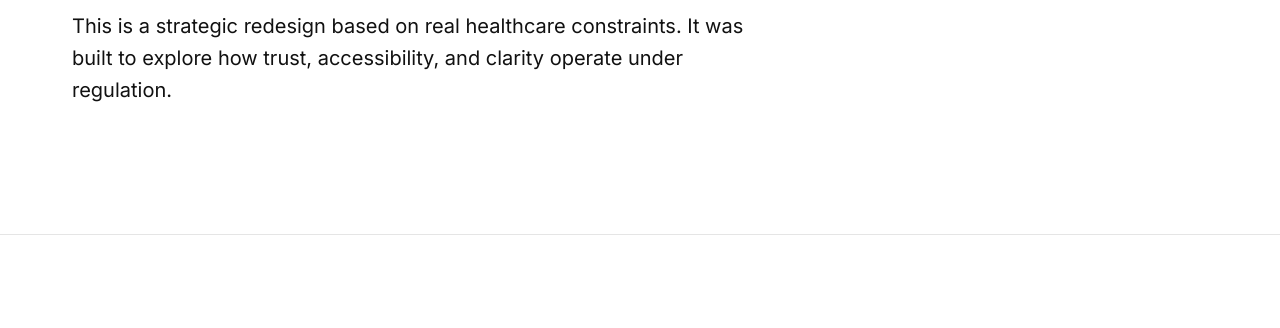
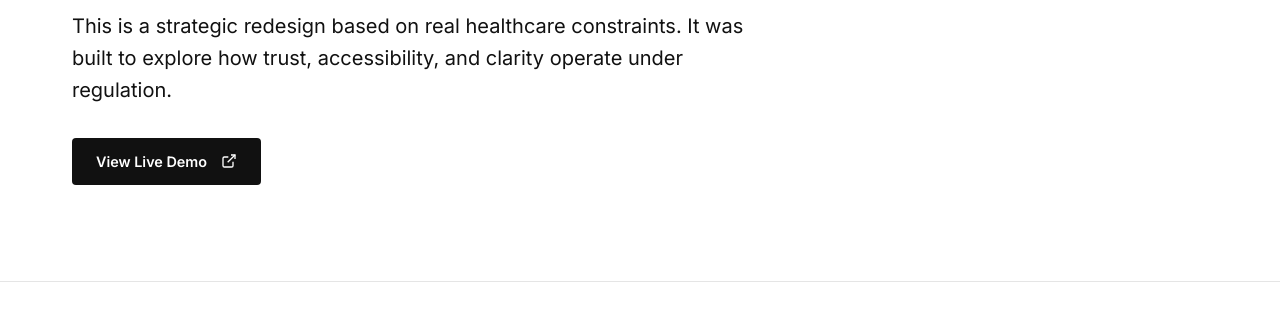
Before and after one commit to OmeirMustafa/Healthcare-Clinic-conceptual-case-study, a website built with Vite: page index.html in a window 1280 px wide. Shown: the part 430-758 px from the top of the page. Built offline with nearby package versions, Linux system fonts and the light colour scheme.

Commit message:
feat: improve navigation (hero CTA and footer backlink)

```diff
--- a/index.html
+++ b/index.html
@@ -90,6 +90,18 @@
                         This is a strategic redesign based on real healthcare constraints.
                         It was built to explore how trust, accessibility, and clarity operate under regulation.
                     </p>
+                    <div style="margin-top: var(--space-md);">
+                        <a href="demo.html" target="_blank" class="cs-btn cs-btn-primary"
+                            style="padding: 12px 24px; font-size: 0.9rem;">
+                            View Live Demo
+                            <svg width="16" height="16" viewBox="0 0 24 24" fill="none" stroke="currentColor"
+                                stroke-width="2" style="margin-left: 6px;">
+                                <path d="M18 13v6a2 2 0 0 1-2 2H5a2 2 0 0 1-2-2V8a2 2 0 0 1 2-2h6"></path>
+                                <polyline points="15 3 21 3 21 9"></polyline>
+                                <line x1="10" y1="14" x2="21" y2="3"></line>
+                            </svg>
+                        </a>
+                    </div>
                 </div>
                 <div class="cs-meta">
                     <div class="cs-meta-item">
```
Also changed, not shown: demo.html (+6 -2 lines).
